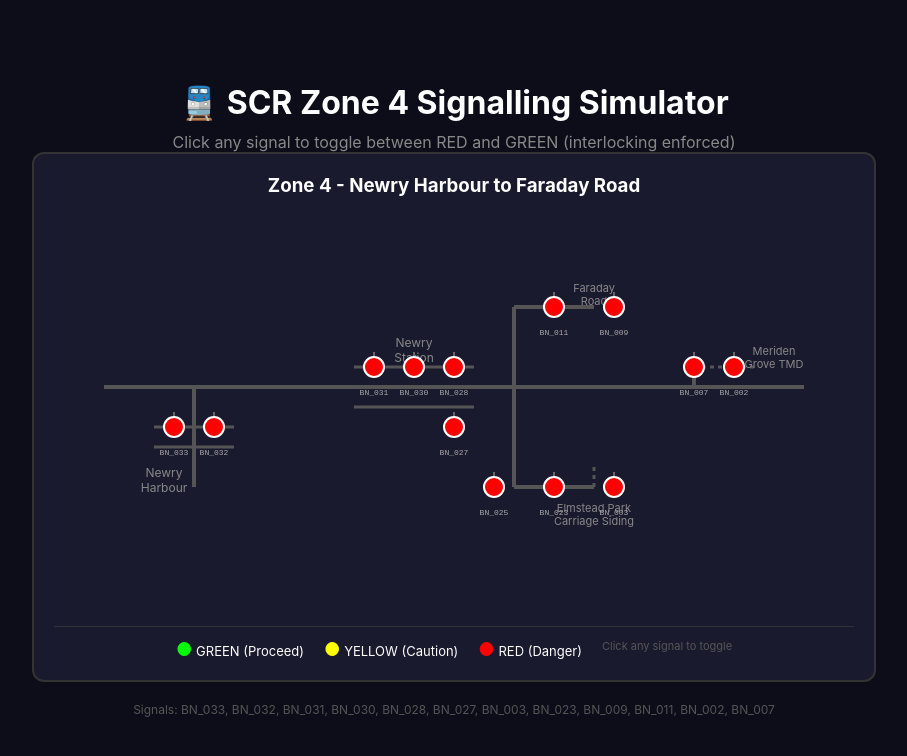
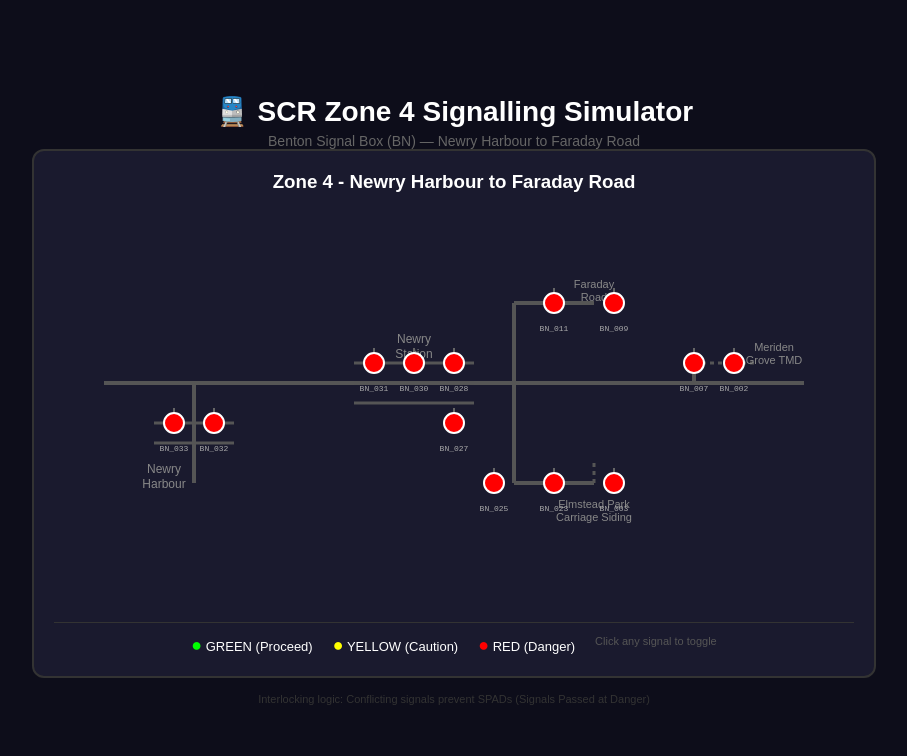
Before and after one commit to uddish-code/scr-signalling-sim, a React (Vite) app in the folder client/: page / in a window 1280 px wide. Shown: the top 756 px of the page, without its empty margins (186-1093 px from the left). Built offline with nearby package versions, Linux system fonts and the light colour scheme; no server answers; the HTML template or start-up script is replaced by a standard one.

Commit message:
Refactor App component styles and content

```diff
--- a/client/src/App.jsx
+++ b/client/src/App.jsx
@@ -11,16 +11,18 @@ function App() {
         flexDirection: 'column',
         alignItems: 'center',
         justifyContent: 'center',
+        fontFamily: 'Arial, sans-serif',
+        padding: '20px',
       }}>
-        <h1 style={{ color: '#fff', marginBottom: '10px' }}>
+        <h1 style={{ color: '#fff', marginBottom: '5px', fontSize: '28px' }}>
           🚆 SCR Zone 4 Signalling Simulator
         </h1>
-        <p style={{ color: '#888', marginTop: 0 }}>
-          Click any signal to toggle between RED and GREEN (interlocking enforced)
+        <p style={{ color: '#666', marginTop: '0', fontSize: '14px' }}>
+          Benton Signal Box (BN) — Newry Harbour to Faraday Road
         </p>
         <TrackDiagram />
-        <p style={{ color: '#555', fontSize: '12px', marginTop: '20px' }}>
-          Signals: BN_033, BN_032, BN_031, BN_030, BN_028, BN_027, BN_003, BN_023, BN_009, BN_011, BN_002, BN_007
+        <p style={{ color: '#333', fontSize: '11px', marginTop: '15px' }}>
+          Interlocking logic: Conflicting signals prevent SPADs (Signals Passed at Danger)
         </p>
       </div>
     </SignalProvider>
```
